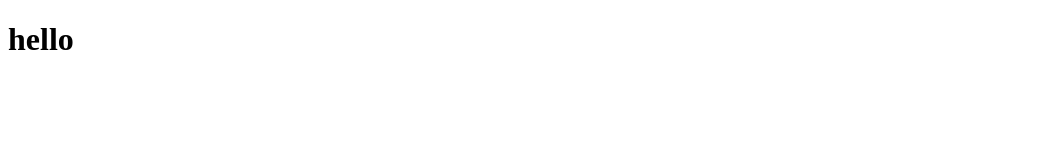
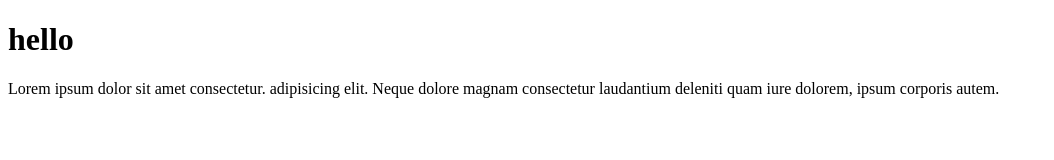
Before and after one commit to AbdurRahmanChad/html-project, a plain HTML site: page index.html in a window 1280 px wide. Shown: the whole page, without its empty margins (0-1054 px from the left). Drawn offline with Linux system fonts and the light colour scheme.

Commit message:
second commit

```diff
--- a/index.html
+++ b/index.html
@@ -7,5 +7,6 @@
 </head>
 <body>
     <h1>hello</h1>
+    <p>Lorem ipsum dolor sit amet consectetur. adipisicing elit. Neque dolore magnam consectetur laudantium deleniti quam iure dolorem, ipsum corporis autem.</p>
 </body>
 </html>
```
